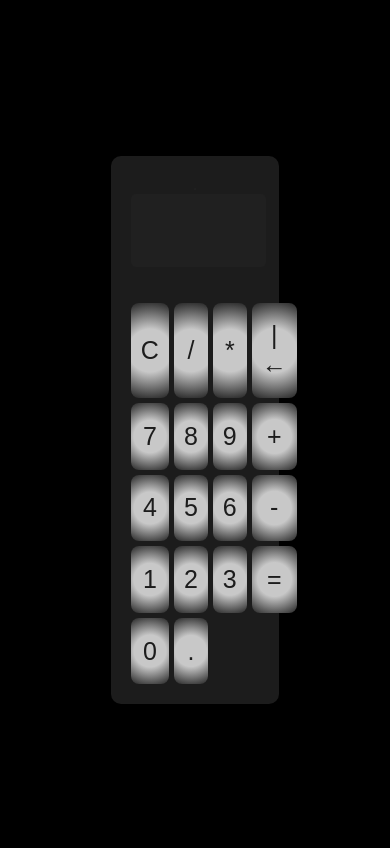
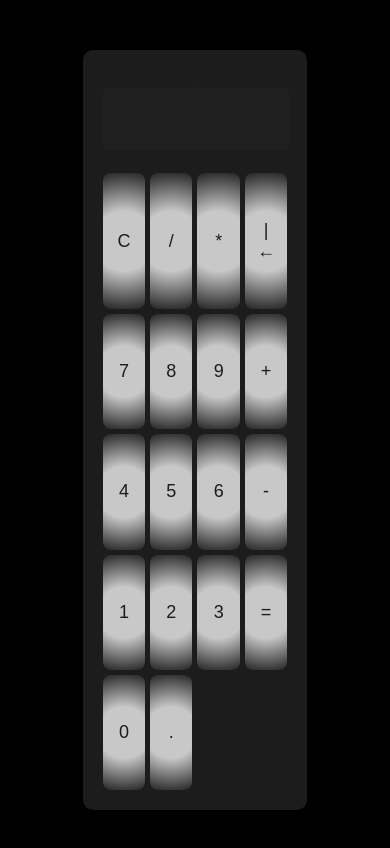
Before and after one commit to aime-rolandi/calculadora_a1, a plain HTML site: page index.html in a window 390 px wide. Drawn offline with Linux system fonts and the light colour scheme.

Commit message:
responsive

```diff
--- a/styles.css
+++ b/styles.css
@@ -61,3 +61,21 @@ button {
     border: none;
     border-radius: 8px;
 }
+
+@media(max-width: 768px) {
+    .calculadora{
+        width: 60%;
+        height: 90%;
+        font-size: 16px;
+    }
+    #resultado{
+        font-size: 40px;
+
+    }
+    input[type="text"]{
+        font-size: 20px;
+    }
+    button{
+        font-size: 18px;
+    }
+}
```
